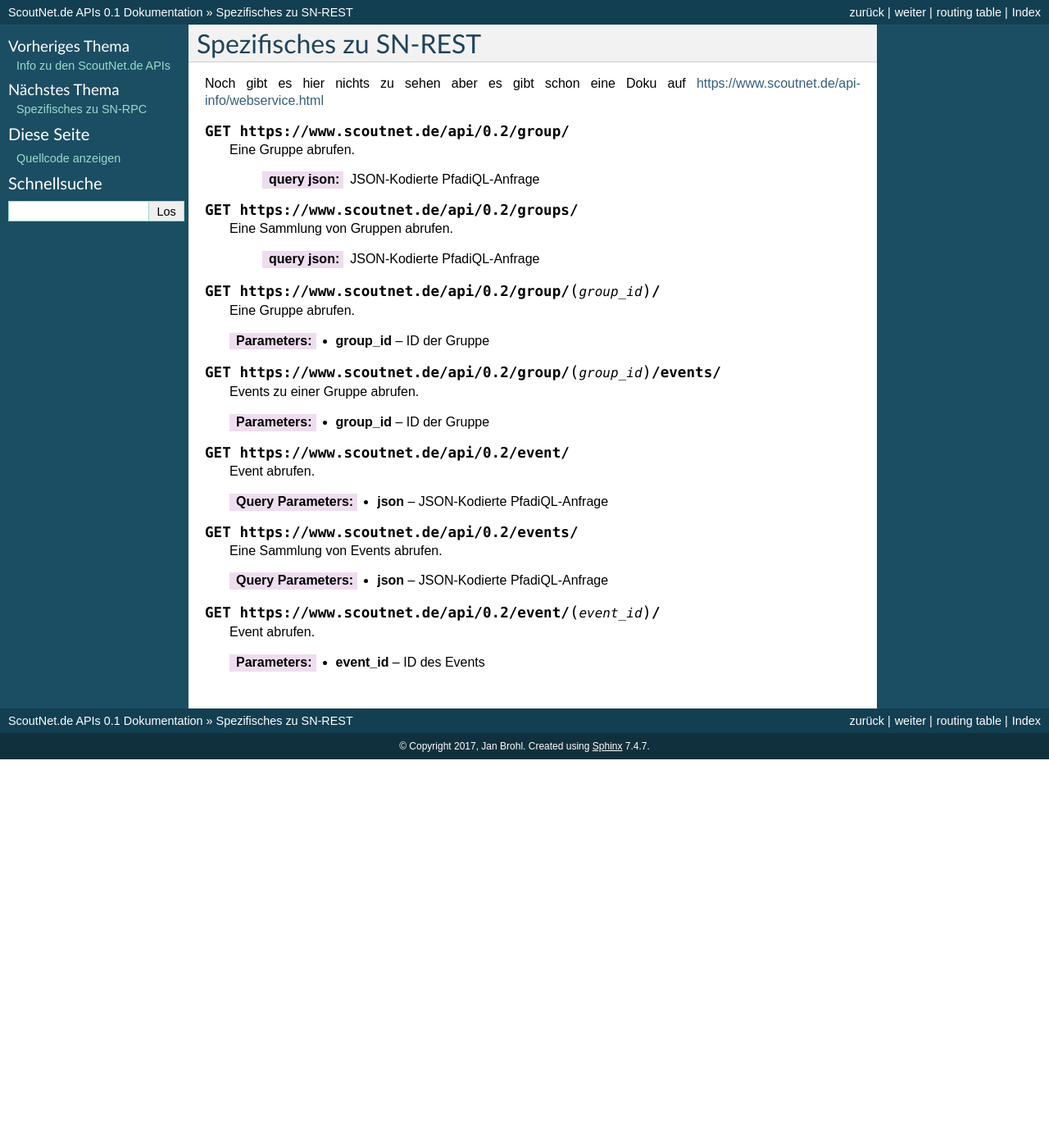
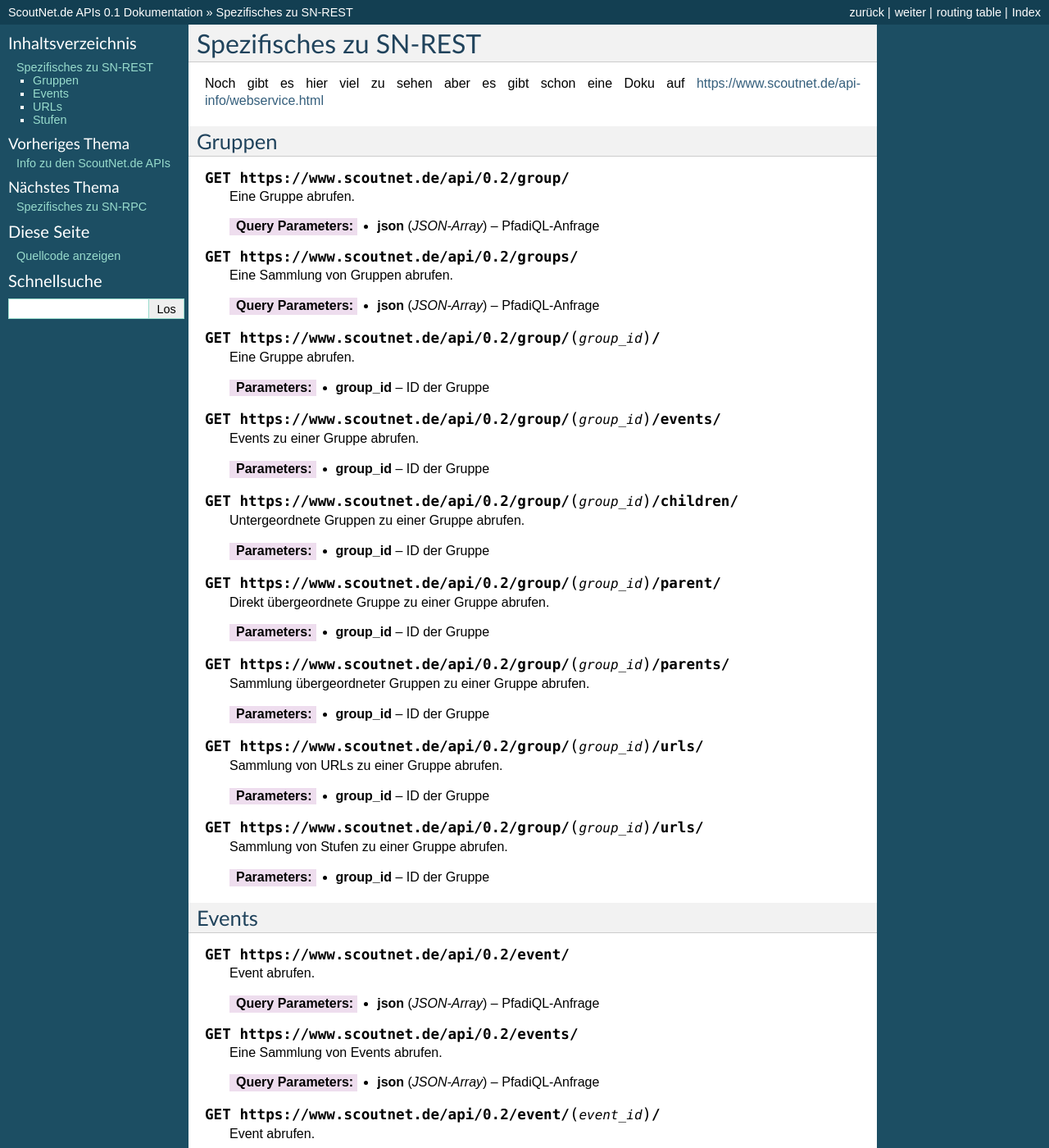
Before and after one commit to janbrohl/ScoutNet-API-Info, a Sphinx documentation site: the page built from docs/sn_rest.rst, in a window 1280 px wide and 1400 px high. Shown: the whole window at 82% size. Built offline with Sphinx 7.4.7, drawn with Linux system fonts in a browser that asks for light colours; some of the changed text lies outside the part shown.

Commit message:
Komplette Liste zu SN-REST

```diff
--- a/docs/conf.py
+++ b/docs/conf.py
@@ -32,9 +32,9 @@
 # extensions coming with Sphinx (named 'sphinx.ext.*') or your custom
 # ones.
 extensions = ['sphinx.ext.autodoc',
-              'sphinx.ext.doctest',
+#              'sphinx.ext.doctest',
               'sphinx.ext.todo',
-              'sphinx.ext.viewcode',
+#              'sphinx.ext.viewcode',
               'sphinxcontrib.httpdomain',
               'sphinxcontrib.jsonschema'
               ]
--- a/docs/sn_rest.rst
+++ b/docs/sn_rest.rst
@@ -1,53 +1,141 @@
 Spezifisches zu SN-REST
 ========================
 
-Noch gibt es hier nichts zu sehen aber es gibt schon eine Doku auf https://www.scoutnet.de/api-info/webservice.html
+Noch gibt es hier viel zu sehen aber es gibt schon eine Doku auf https://www.scoutnet.de/api-info/webservice.html
 
+
+Gruppen
+--------
 
 .. http:get:: https://www.scoutnet.de/api/0.2/group/
 
     Eine Gruppe abrufen.
 
-	:query json: JSON-Kodierte PfadiQL-Anfrage
+    :query JSON-Array json: PfadiQL-Anfrage
 
 
 .. http:get:: https://www.scoutnet.de/api/0.2/groups/
 
     Eine Sammlung von Gruppen abrufen.
 
-	:query json: JSON-Kodierte PfadiQL-Anfrage
+    :query JSON-Array json: PfadiQL-Anfrage
 
 
 .. http:get:: https://www.scoutnet.de/api/0.2/group/(group_id)/
 
     Eine Gruppe abrufen.
 
-    :arg group_id: ID der Gruppe
+    :param group_id: ID der Gruppe
 
 
 .. http:get:: https://www.scoutnet.de/api/0.2/group/(group_id)/events/
 
     Events zu einer Gruppe abrufen.
 
-    :arg group_id: ID der Gruppe
+    :param group_id: ID der Gruppe
 
+.. http:get:: https://www.scoutnet.de/api/0.2/group/(group_id)/children/
+
+    Untergeordnete Gruppen zu einer Gruppe abrufen.
+
+    :param group_id: ID der Gruppe
+
+.. http:get:: https://www.scoutnet.de/api/0.2/group/(group_id)/parent/
+
+    Direkt übergeordnete Gruppe zu einer Gruppe abrufen.
+
+    :param group_id: ID der Gruppe
+
+.. http:get:: https://www.scoutnet.de/api/0.2/group/(group_id)/parents/
+
+    Sammlung übergeordneter Gruppen zu einer Gruppe abrufen.
+
+    :param group_id: ID der Gruppe
+
+.. http:get:: https://www.scoutnet.de/api/0.2/group/(group_id)/urls/
+
+    Sammlung von URLs zu einer Gruppe abrufen.
+
+    :param group_id: ID der Gruppe
+
+.. http:get:: https://www.scoutnet.de/api/0.2/group/(group_id)/urls/
+
+    Sammlung von Stufen zu einer Gruppe abrufen.
+
+    :param group_id: ID der Gruppe
+
+
+Events
+-------
 
 .. http:get:: https://www.scoutnet.de/api/0.2/event/
 
-	Event abrufen.
+    Event abrufen.
 
-	:query json: JSON-Kodierte PfadiQL-Anfrage
+    :query JSON-Array json: PfadiQL-Anfrage
 
 
 
 .. http:get:: https://www.scoutnet.de/api/0.2/events/
 
-	Eine Sammlung von Events abrufen.
+    Eine Sammlung von Events abrufen.
 
-	:query json: JSON-Kodierte PfadiQL-Anfrage
+    :query JSON-Array json: PfadiQL-Anfrage
 
 .. http:get:: https://www.scoutnet.de/api/0.2/event/(event_id)/
 
     Event abrufen.
 
-    :arg event_id: ID des Events
+    :param event_id: ID des Events
+
+.. http:get:: https://www.scoutnet.de/api/0.2/event/(event_id)/group/
+
+    Gruppe zu Event abrufen.
+
+    :param event_id: ID des Events
+
+URLs
+-----
+
+.. http:get:: https://www.scoutnet.de/api/0.2/url/
+
+    URL abrufen.
+
+    :query JSON-Array json: PfadiQL-Anfrage
+
+
+
+.. http:get:: https://www.scoutnet.de/api/0.2/urls/
+
+    Eine Sammlung von URLs abrufen.
+
+    :query JSON-Array json: PfadiQL-Anfrage
+
+.. http:get:: https://www.scoutnet.de/api/0.2/url/(url_id)/
+
+    URL abrufen.
+
+    :param url_id: ID der URL
+
+
+Stufen
+-------
+
+.. http:get:: https://www.scoutnet.de/api/0.2/section/
+
+    Stufe abrufen.
+
+    :query JSON-Array json: PfadiQL-Anfrage
+
+
+.. http:get:: https://www.scoutnet.de/api/0.2/sections/
+
+    Eine Sammlung von Stufen abrufen.
+
+    :query JSON-Array json: PfadiQL-Anfrage
+
+.. http:get:: https://www.scoutnet.de/api/0.2/section/(section_id)/
+
+    Stufe abrufen.
+
+    :param section_id: ID der Stufe
--- a/docs/sn_rpc.rst
+++ b/docs/sn_rpc.rst
@@ -2,3 +2,5 @@
 ======================
 
 hier gibt es noch nichts zu sehen aber möglicherweise hilft ein Blick auf https://github.com/scoutnet/plugins.sn_webservice/blob/master/class.tx_shscoutnetwebservice_sn.php
+
+.. http:post:: https://www.scoutnet.de/jsonrpc/server.php
```
Also changed, not shown: 5 other files.
